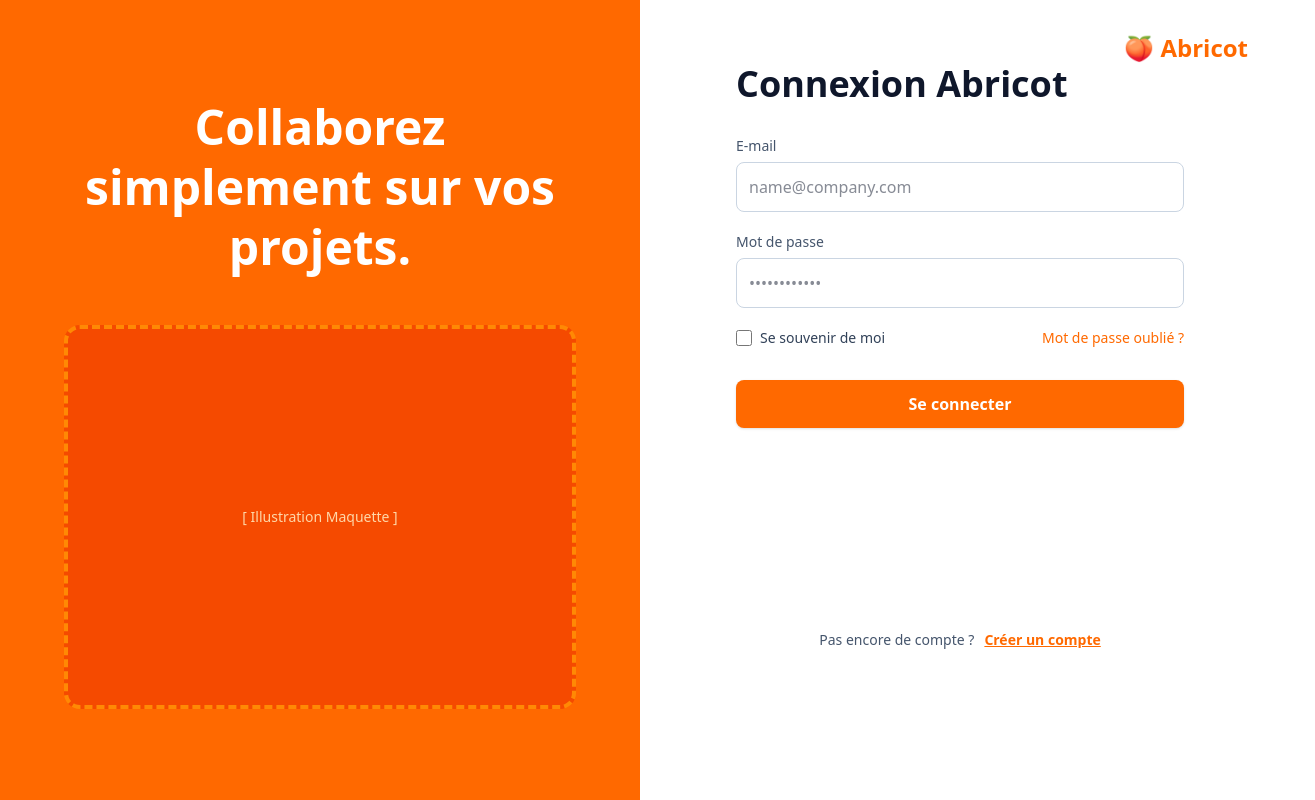
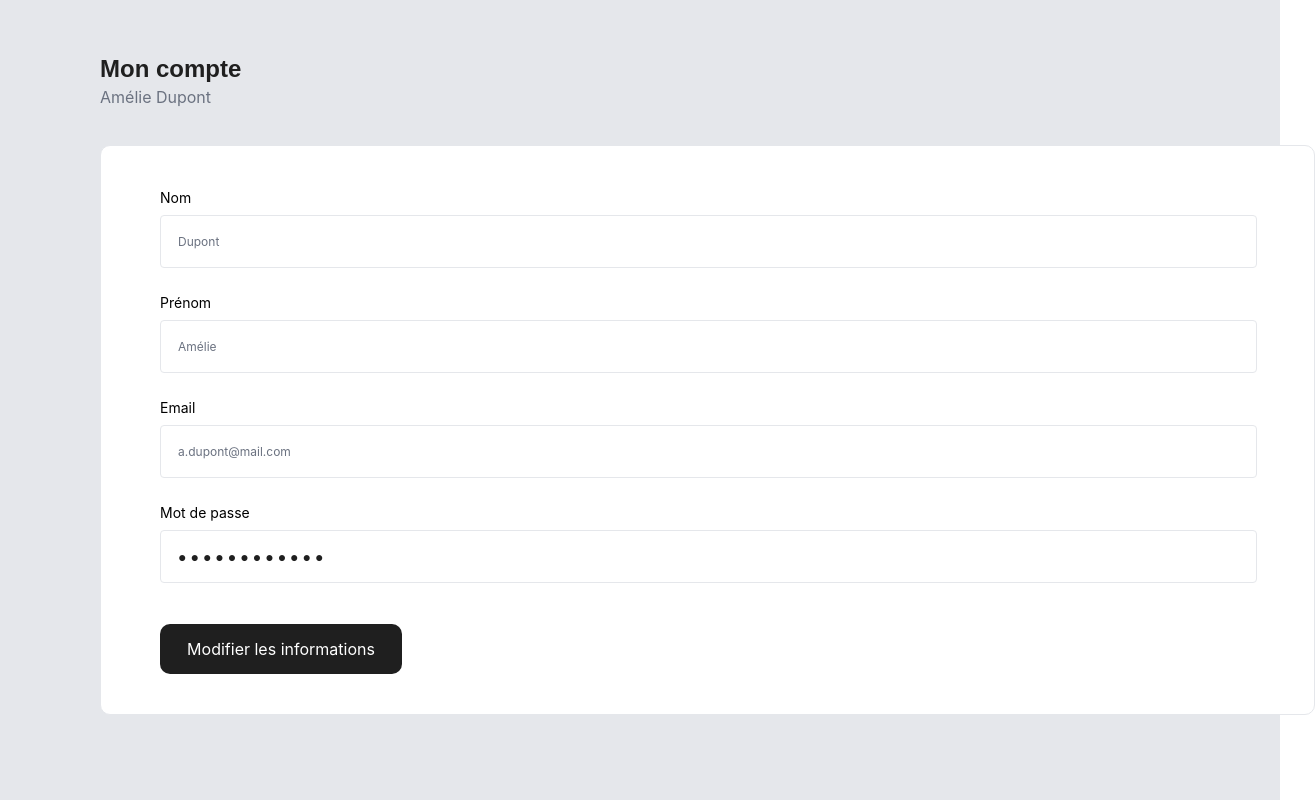
Before and after one commit to StellaElian/abricot-frontend, a Next.js app: page /profile in a window 1280 px wide. Shown: the top 800 px of the page, 1315 px wide, since content can reach past the window. Built offline with nearby package versions, Linux system fonts and the light colour scheme.

Commit message:
Page profil

```diff
--- a/src/app/profile/page.tsx
+++ b/src/app/profile/page.tsx
@@ -1,155 +1,131 @@
-'use client'; //dit à Next.js que c'est une page interactive
+'use client';
 
-import { useState } from 'react';
-import { useRouter } from 'next/navigation'; // Le GPS de Next.js
-import Link from 'next/link';
-import Cookies from 'js-cookie'; // Notre portefeuille pour le Badge VIP
+import { useEffect, useState } from 'react';
+import Cookies from 'js-cookie';
 
-export default function LoginPage() {
-    // Ces "states" vont mémoriser ce que l'utilisateur tape dans les cases
-    const [email, setEmail] = useState('');
-    const [password, setPassword] = useState('');
-    const [error, setError] = useState('');
-    const router = useRouter(); // On initialise le GPS
+export default function ProfilePage() {
+    const [user, setUser] = useState<any>(null);
+    const [loading, setLoading] = useState(true);
 
-    // Cette fonction s'activera quand on cliquera sur "Se connecter"
-    const handleLogin = async (e: React.FormEvent) => {
-        e.preventDefault();
-        setError(''); // On efface les anciennes erreurs à chaque nouvel essai
+    useEffect(() => {
+        const fetchUserProfile = async () => {
+            try {
+                const token = Cookies.get('token');
+                if (!token) return;
 
-        try {
-            // On envoie la demande au Backend
-            const response = await fetch('http://localhost:8000/auth/login', {
-                method: 'POST', // On POSTE des informations
-                headers: {
-                    'Content-Type': 'application/json', // on parle en format JSON
-                },
-                // On transforme l'email et le mot de passe en texte brut
-                body: JSON.stringify({ email, password }),
+                // SOLUTION : La même route qui marche !
+                const res = await fetch('http://localhost:8000/projects', {
+                    headers: { 'Authorization': `Bearer ${token}` }
                 });
 
-            const data = await response.json(); // On lit la réponse de la cuisine
+                if (res.ok) {
+                    const jsonResponse = await res.json();
+                    let allProjects = [];
+                    if (Array.isArray(jsonResponse.data)) allProjects = jsonResponse.data;
+                    else if (jsonResponse.data && Array.isArray(jsonResponse.data.projects)) allProjects = jsonResponse.data.projects;
+                    else if (Array.isArray(jsonResponse)) allProjects = jsonResponse;
 
-            if (response.ok) {
-                // Si la connexion réussit, on range le Badge VIP (token) dans les cookies
-                // ATTENTION : on utilise data.data.token car le backend range les infos dans une boîte "data"
-                Cookies.set('token', data.data.token, { expires: 1 }); // expire dans 1 jour
-
-                // Le GPS nous emmène vers le Dashboard
-                router.push('/dashboard');
-
-            } else {
-                // Si le backend dit non, on affiche son message d'erreur
-                setError(data.message || 'Email ou mot de passe incorrect');
+                    // On récupère le propriétaire (toi)
+                    if (allProjects.length > 0 && allProjects[0].owner) {
+                        setUser(allProjects[0].owner);
+                    }
                 }
             } catch (err) {
-            setError('Impossible de joindre le serveur. Le backend est allumé ?');
+                console.error("Erreur API", err);
+            } finally {
+                setLoading(false);
             }
         };
 
+        fetchUserProfile();
+    }, []);
+
+    // ==========================================
+    // TA LOGIQUE EXACTE :
+    // ==========================================
+    const fullName = user?.name || `${user?.firstName || ''} ${user?.lastName || ''}`.trim() || 'Amélie Dupont';
+    const firstName = user?.firstName || fullName.split(' ')[0] || 'Amélie';
+    const lastName = user?.lastName || fullName.split(' ').slice(1).join(' ') || 'Dupont';
+    const email = user?.email || 'a.dupont@mail.com';
+    const fakePassword = '●●●●●●●●●●●●';
+
+    if (loading) return <div className="p-10 text-center font-sans">Chargement de votre profil...</div>;
+
     return (
-        // 👇 LA GRANDE STRUCTURE EN DEUX COLONNES (Flex)
-        <div className="flex min-h-screen bg-white">
+        <div className="bg-[#E5E7EB] min-h-screen pt-[57px] pb-[181px] pl-[100px] pr-[125px] font-sans">
 
-            {/* 🖥️ COLONNE DE GAUCHE (Illustration) - Cachée sur mobile, visible sur PC (md:) */}
-            <div className="hidden md:flex md:w-1/2 bg-orange-500 p-12 flex-col justify-center items-center text-white">
-                {/* Le grand texte de la maquette */}
-                <h2 className="text-5xl font-extrabold mb-12 leading-tight max-w-lg text-center">
-                    Collaborez simplement sur vos projets.
-                </h2>
-                {/* 🎨 Placeholder pour l'illustration de la maquette.
-                    Dans un vrai projet, on mettrait une balise <Image /> ici. */}
-                <div className="w-full max-w-lg h-96 bg-orange-600 rounded-2xl flex items-center justify-center border-4 border-orange-400 border-dashed">
-                    <span className="text-orange-200 text-sm">[ Illustration Maquette ]</span>
+            {/* TITRES AU DESSUS DU BLOC */}
+            <div className="mb-[40px]">
+                <h1 className="text-[24px] font-semibold text-[#1F1F1F] leading-none mb-[8px]" style={{ fontFamily: "'Manrope', sans-serif" }}>
+                    Mon compte
+                </h1>
+                <p className="text-[16px] text-[#6B7280] leading-none" style={{ fontFamily: "'Inter', sans-serif" }}>
+                    {fullName}
+                </p>
+            </div>
+
+            {/* LE GROS BLOC BLANC */}
+            <div className="w-[1215px] bg-[#FFFFFF] border border-[#E5E7EB] rounded-[10px] px-[59px] pt-[41px] pb-[40px] flex flex-col">
+
+                {/* FORMULAIRE (Inputs empilés) */}
+                <div className="flex flex-col">
+
+                    {/* BLOC NOM */}
+                    <div className="mb-[24px]">
+                        <label className="block text-[14px] text-[#000000] font-regular mb-[7px]" style={{ fontFamily: "'Inter', sans-serif", fontWeight: 400 }}>
+                            Nom
+                        </label>
+                        <div className="w-[1097px] h-[53px] border border-[#E5E7EB] rounded-[4px] px-[17px] py-[19px] flex items-center bg-[#FFFFFF]">
+                            <span className="text-[12px] text-[#6B7280] font-regular" style={{ fontFamily: "'Inter', sans-serif", fontWeight: 400 }}>
+                                {lastName}
+                            </span>
                         </div>
                     </div>
 
-            {/* 📝 COLONNE DE DROITE (Le Formulaire) */}
-            <div className="w-full md:w-1/2 flex flex-col justify-center items-center p-8 lg:p-16">
-
-                {/* Le Logo en haut à droite */}
-                <div className="absolute top-8 right-8 font-bold text-2xl text-orange-500">
-                    🍑 Abricot
+                    {/* BLOC PRÉNOM */}
+                    <div className="mb-[24px]">
+                        <label className="block text-[14px] text-[#000000] font-regular mb-[7px]" style={{ fontFamily: "'Inter', sans-serif", fontWeight: 400 }}>
+                            Prénom
+                        </label>
+                        <div className="w-[1097px] h-[53px] border border-[#E5E7EB] rounded-[4px] px-[17px] py-[19px] flex items-center bg-[#FFFFFF]">
+                            <span className="text-[12px] text-[#6B7280] font-regular" style={{ fontFamily: "'Inter', sans-serif", fontWeight: 400 }}>
+                                {firstName}
+                            </span>
+                        </div>
                     </div>
 
-                {/* La boîte qui contient le formulaire, alignée à gauche */}
-                <div className="w-full max-w-md">
-
-                    {/* Le Titre exact de la maquette */}
-                    <h1 className="text-4xl font-bold text-slate-900 mb-8">Connexion Abricot</h1>
-
-                    {/* Si on a une erreur, on l'affiche dans une boîte rouge */}
-                    {error && (
-                        <div className="bg-red-100 border border-red-400 text-red-700 px-4 py-3 rounded mb-6 text-sm">
-                            {error}
+                    {/* BLOC EMAIL */}
+                    <div className="mb-[24px]">
+                        <label className="block text-[14px] text-[#000000] font-regular mb-[7px]" style={{ fontFamily: "'Inter', sans-serif", fontWeight: 400 }}>
+                            Email
+                        </label>
+                        <div className="w-[1097px] h-[53px] border border-[#E5E7EB] rounded-[4px] px-[17px] py-[19px] flex items-center bg-[#FFFFFF]">
+                            <span className="text-[12px] text-[#6B7280] font-regular" style={{ fontFamily: "'Inter', sans-serif", fontWeight: 400 }}>
+                                {email}
+                            </span>
                         </div>
-                    )}
-
-                    <form onSubmit={handleLogin} className="flex flex-col gap-5">
-                        {/* CASE EMAIL */}
-                        <div>
-                            <label className="block text-sm font-medium text-slate-600 mb-1.5">E-mail</label>
-                            <input
-                                type="email"
-                                // Placeholder exact de la maquette
-                                placeholder="name@company.com"
-                                className="w-full border border-slate-300 rounded-lg p-3 text-slate-900 focus:outline-none focus:ring-2 focus:ring-orange-500 focus:border-orange-500 transition"
-                                value={email}
-                                onChange={(e) => setEmail(e.target.value)}
-                                required
-                            />
                     </div>
 
-                        {/* CASE MOT DE PASSE */}
-                        <div>
-                            <label className="block text-sm font-medium text-slate-600 mb-1.5">Mot de passe</label>
-                            <input
-                                type="password"
-                                // Placeholder exact de la maquette
-                                placeholder="••••••••••••"
-                                className="w-full border border-slate-300 rounded-lg p-3 text-slate-900 focus:outline-none focus:ring-2 focus:ring-orange-500 focus:border-orange-500 transition"
-                                value={password}
-                                onChange={(e) => setPassword(e.target.value)}
-                                required
-                            />
+                    {/* BLOC MOT DE PASSE */}
+                    <div className="mb-[41px]">
+                        <label className="block text-[14px] text-[#000000] font-regular mb-[7px]" style={{ fontFamily: "'Inter', sans-serif", fontWeight: 400 }}>
+                            Mot de passe
+                        </label>
+                        <div className="w-[1097px] h-[53px] border border-[#E5E7EB] rounded-[4px] px-[17px] py-[19px] flex items-center bg-[#FFFFFF]">
+                            <span className="text-[14px] text-[#1F1F1F] font-regular tracking-[4px]">
+                                {fakePassword}
+                            </span>
+                        </div>
                     </div>
 
-                        {/* 🔗 Ligne intermédiaire (Se souvenir de moi + Mot de passe oublié) */}
-                        <div className="flex items-center justify-between text-sm">
-                            <label className="flex items-center gap-2 text-slate-700 cursor-pointer">
-                                <input type="checkbox" className="accent-orange-500 h-4 w-4 rounded border-slate-300" />
-                                Se souvenir de moi
-                            </label>
-                            {/* Le lien vers "Mot de passe oublié" n'est pas géré par le backend,
-                                donc il est juste visuel pour le moment. */}
-                            <a href="#" className="text-orange-500 hover:text-orange-600 font-medium">
-                                Mot de passe oublié ?
-                            </a>
                 </div>
 
-                        {/* LE BOUTON ORANGE */}
-                        <button
-                            type="submit"
-                            className="w-full bg-orange-500 text-white font-bold py-3 px-4 rounded-lg hover:bg-orange-600 transition shadow-sm mt-3"
-                        >
-                            Se connecter
+                {/* LE BOUTON */}
+                <button className="w-[242px] h-[50px] bg-[#1F1F1F] rounded-[10px] flex items-center justify-center cursor-pointer hover:bg-black transition">
+                    <span className="text-[16px] text-[#FFFFFF] font-regular" style={{ fontFamily: "'Inter', sans-serif", fontWeight: 400 }}>
+                        Modifier les informations
+                    </span>
                 </button>
-
-                    </form>
-                    {/* Fin de ton formulaire de connexion */}
-
-                </div> {/* Fin de la div w-full max-w-md */}
-
-                {/* 👇 LE FAMEUX BLOC AU PIXEL PRÈS */}
-                {/* mt-[202px] = 202 pixels d'écart avec le formulaire au-dessus */}
-                {/* mb-[92px]  = 92 pixels d'écart avec le bas de la page */}
-                {/* gap-[10px] = 10 pixels exactement entre les deux phrases */}
-                <div className="mt-[202px] mb-[92px] flex items-center justify-center gap-[10px] text-sm text-slate-600">
-                    <span>Pas encore de compte ?</span>
-                    <Link href="/register" className="text-orange-500 hover:text-orange-600 font-bold underline">
-                        Créer un compte
-                    </Link>
-                </div>
 
             </div>
         </div>
```
Lines whose indentation alone changed are shown as unchanged.
